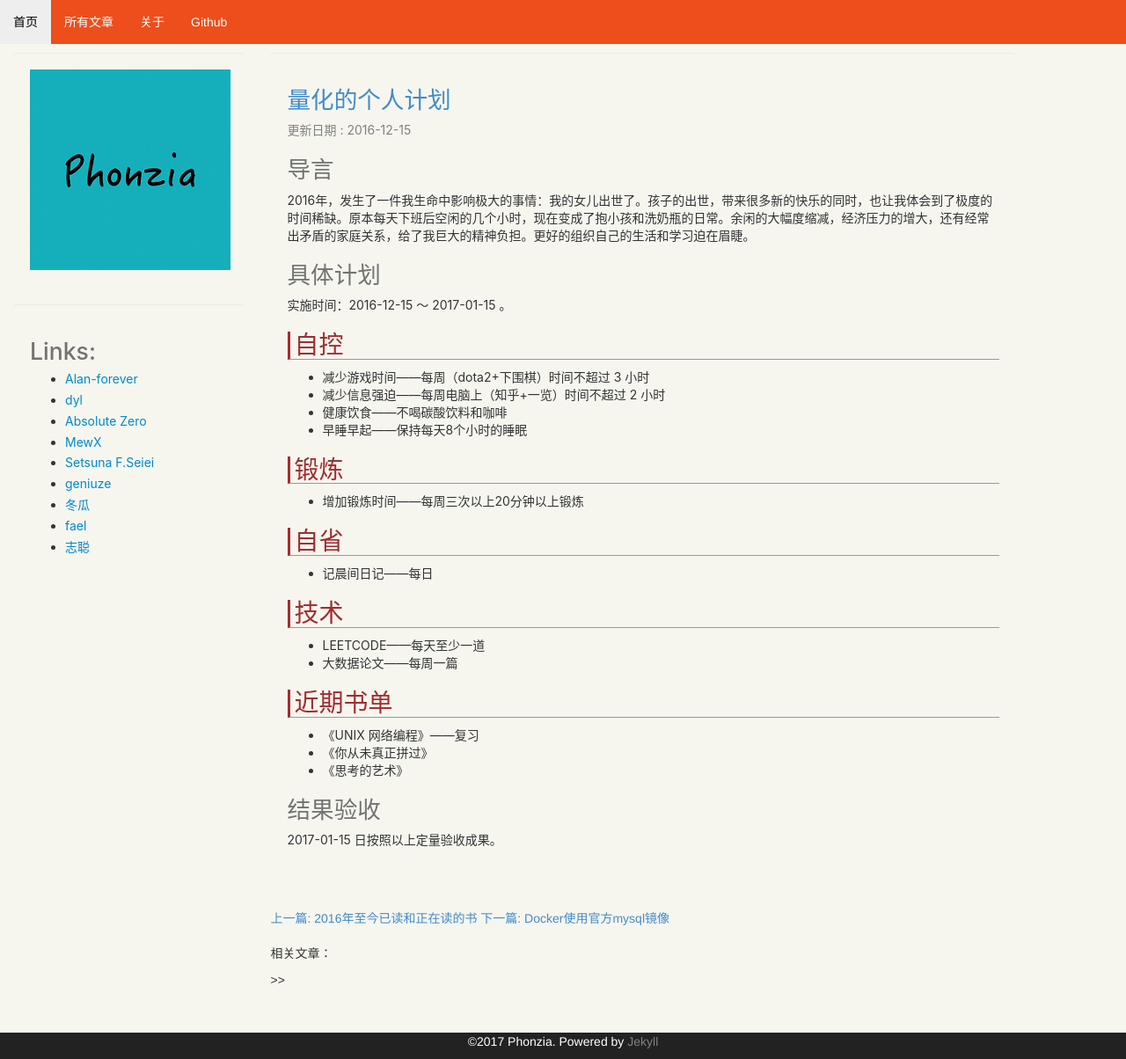
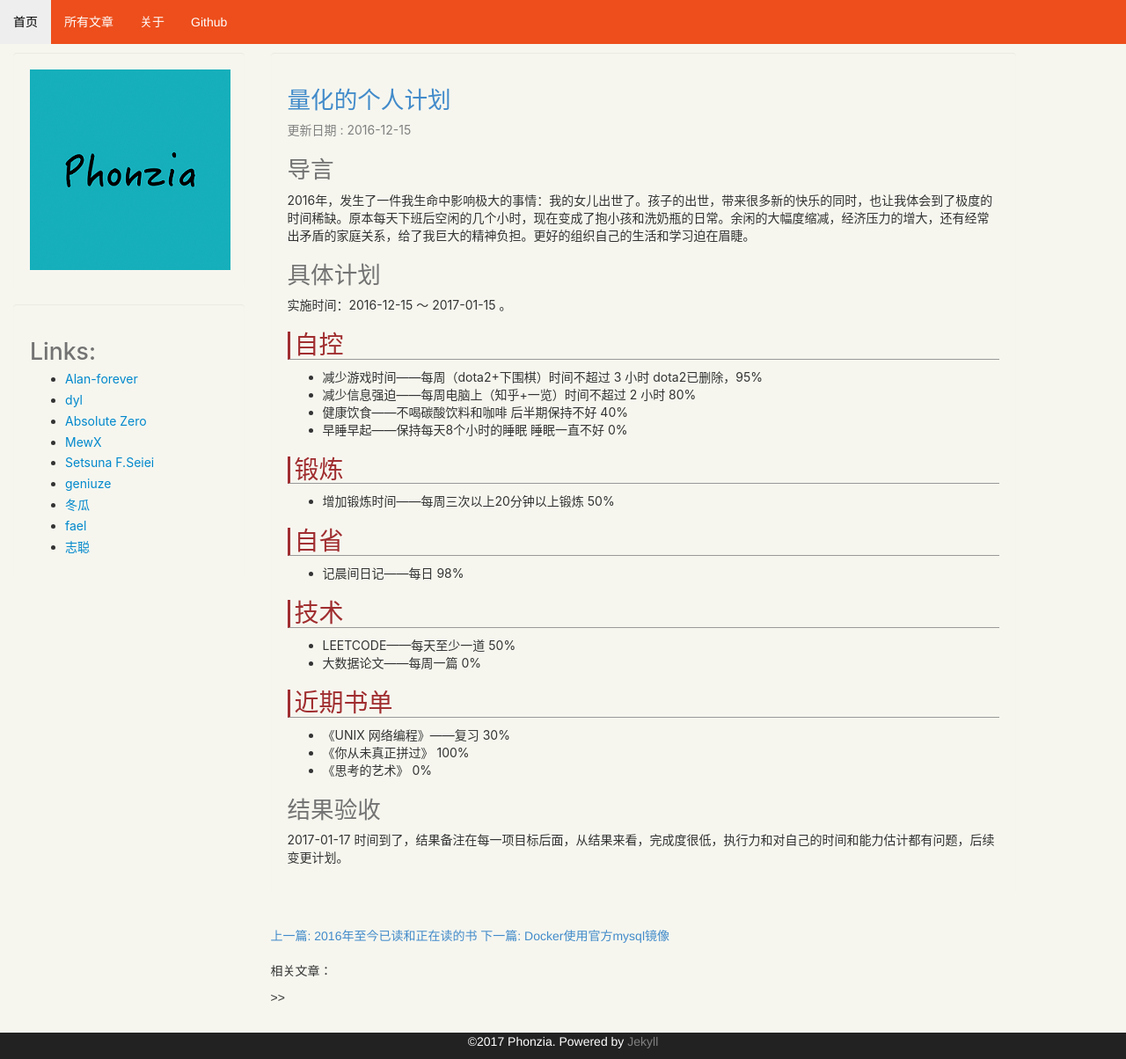
Before and after one commit to phonzia/old_blog, a Jekyll site: the page built from _posts/2016-12-15-量化的个人计划.md, in a window 1280 px wide and 1204 px high. Shown: the whole window at 88% size. Built offline with Jekyll 4.4.1, drawn with Linux system fonts in a browser that asks for light colours; Markdown is read by kramdown in place of the engine named in the settings; comment, search, counter and statistics services are not loaded.

Commit message:
更新12月量化计划

```diff
--- a/_posts/2016-12-15-量化的个人计划.md
+++ b/_posts/2016-12-15-量化的个人计划.md
@@ -16,29 +16,29 @@ tags: ''
 
 ##自控
 
-* 减少游戏时间——每周（dota2+下围棋）时间不超过 3 小时
-* 减少信息强迫——每周电脑上（知乎+一览）时间不超过 2 小时
-* 健康饮食——不喝碳酸饮料和咖啡
-* 早睡早起——保持每天8个小时的睡眠
+* 减少游戏时间——每周（dota2+下围棋）时间不超过 3 小时   dota2已删除，95%
+* 减少信息强迫——每周电脑上（知乎+一览）时间不超过 2 小时 80%
+* 健康饮食——不喝碳酸饮料和咖啡 后半期保持不好 40%
+* 早睡早起——保持每天8个小时的睡眠 睡眠一直不好 0%
 
 ##锻炼
 
-* 增加锻炼时间——每周三次以上20分钟以上锻炼
+* 增加锻炼时间——每周三次以上20分钟以上锻炼 50%
 
 ## 自省
 
-* 记晨间日记——每日
+* 记晨间日记——每日 98%
 
 ## 技术
 
-* LEETCODE——每天至少一道
-* 大数据论文——每周一篇
+* LEETCODE——每天至少一道 50%
+* 大数据论文——每周一篇 0%
 
 ## 近期书单
 
-* 《UNIX 网络编程》——复习
-* 《你从未真正拼过》
-* 《思考的艺术》
+* 《UNIX 网络编程》——复习 30%
+* 《你从未真正拼过》      100%
+* 《思考的艺术》          0%
 
 # 结果验收
-2017-01-15 日按照以上定量验收成果。
+2017-01-17 时间到了，结果备注在每一项目标后面，从结果来看，完成度很低，执行力和对自己的时间和能力估计都有问题，后续变更计划。
```
